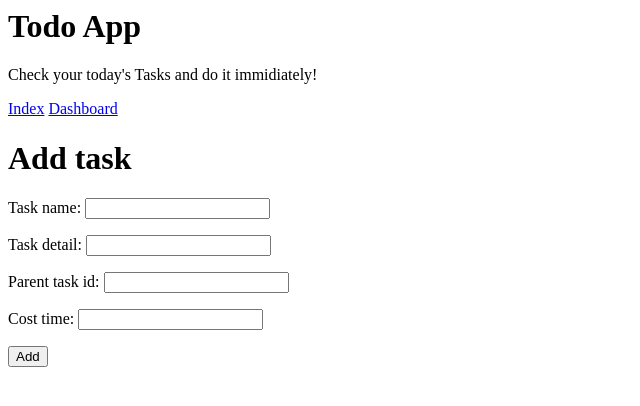
After one commit to Ryyyu-9/todoapp, a Django app: page /add_task/ in a window 1280 px wide. The commit adds this page. Shown: the top 406 px of the page, without its empty margins (0-640 px from the left). Run offline with Django 5.2, Linux system fonts and the light colour scheme.

Commit message:
add forms.py

```diff
--- /dev/null
+++ b/app/forms.py
@@ -0,0 +1,15 @@
+from django import forms
+
+from .models import Task
+
+class TaskForm(forms.Form):
+    # class Meta:
+    #     model = Task
+    #     # fields = ['task_name']
+    #     # labels = {'task_name': 'Task Name'}
+    #     # widgets = {'task_detail': forms.Textarea(attrs={'cols':80})}
+    #     # labels = {'task_detail': 'Task detail'}
+    task_name = forms.CharField(max_length=100)
+    task_detail = forms.CharField(max_length=1000)
+    parent_task_id = forms.IntegerField()
+    cost_time = forms.TimeField()
--- /dev/null
+++ b/app/templates/app/add_task.html
@@ -0,0 +1,13 @@
+{% extends "app/base.html" %}
+
+{% block content %}
+  <h1>Add task</h1>
+
+  <form action="{% url 'app:add_task' %}" method="post">
+    {%  csrf_token %}
+    {{ form.as_p }}
+    <button type="submit">Add</button>
+  </form>
+
+
+{% endblock content %}
--- a/app/templates/app/dashboard.html
+++ b/app/templates/app/dashboard.html
@@ -11,4 +11,6 @@
     {% endfor %}
 </ul>
 
+<a href="{% url 'app:add_task' %}">Add Task</a>
+
 {% endblock content %}
--- a/app/urls.py
+++ b/app/urls.py
@@ -7,4 +7,6 @@ app_name = "app"
 urlpatterns = [
     path('', views.index, name="index"),
     path('dashboard/', views.dashboard, name='dashboard'),
+    path('app/task=<int:task_id>/', views.task, name='task'),
+    path('add_task/', views.add_task, name='add_task'),
 ]
--- a/app/views.py
+++ b/app/views.py
@@ -1,6 +1,7 @@
-from django.shortcuts import render
+from django.shortcuts import render, redirect
 
 from .models import Task
+from .forms import TaskForm
 
 # Create your views here.
 def index(request):
@@ -10,3 +11,21 @@ def dashboard(request):
     tasks = Task.objects.order_by('deadline_date')
     context = {'tasks': tasks}
     return render(request, 'app/dashboard.html', context)
+
+def task(request, task_id):
+    task = Task.objects.get(id=task_id)
+    task_detail = task.task_detail
+    context = {'task': task, 'task_detail': task_detail}
+    return render(request, 'app/task.html', context)
+
+def add_task(request):
+    if request.method != 'POST':
+        form = TaskForm()
+    else:
+        form = TaskForm(data=request.POST)
+        if form.is_valid():
+            form.save()
+            return redirect('app:dashboard')
+
+    context = {'form': form}
+    return render(request, 'app/add_task.html', context)
```
Also changed, not shown: README.md.
